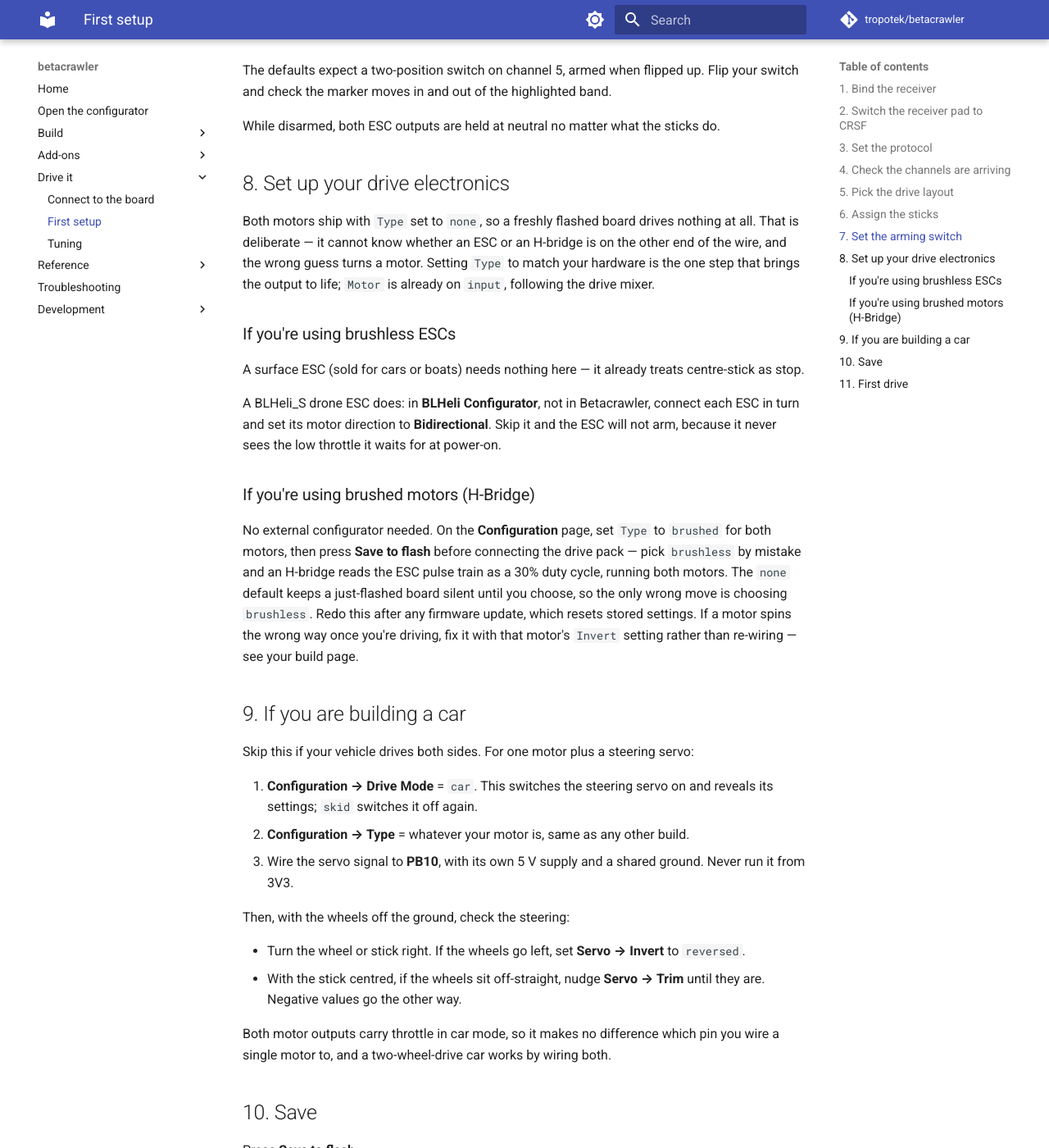
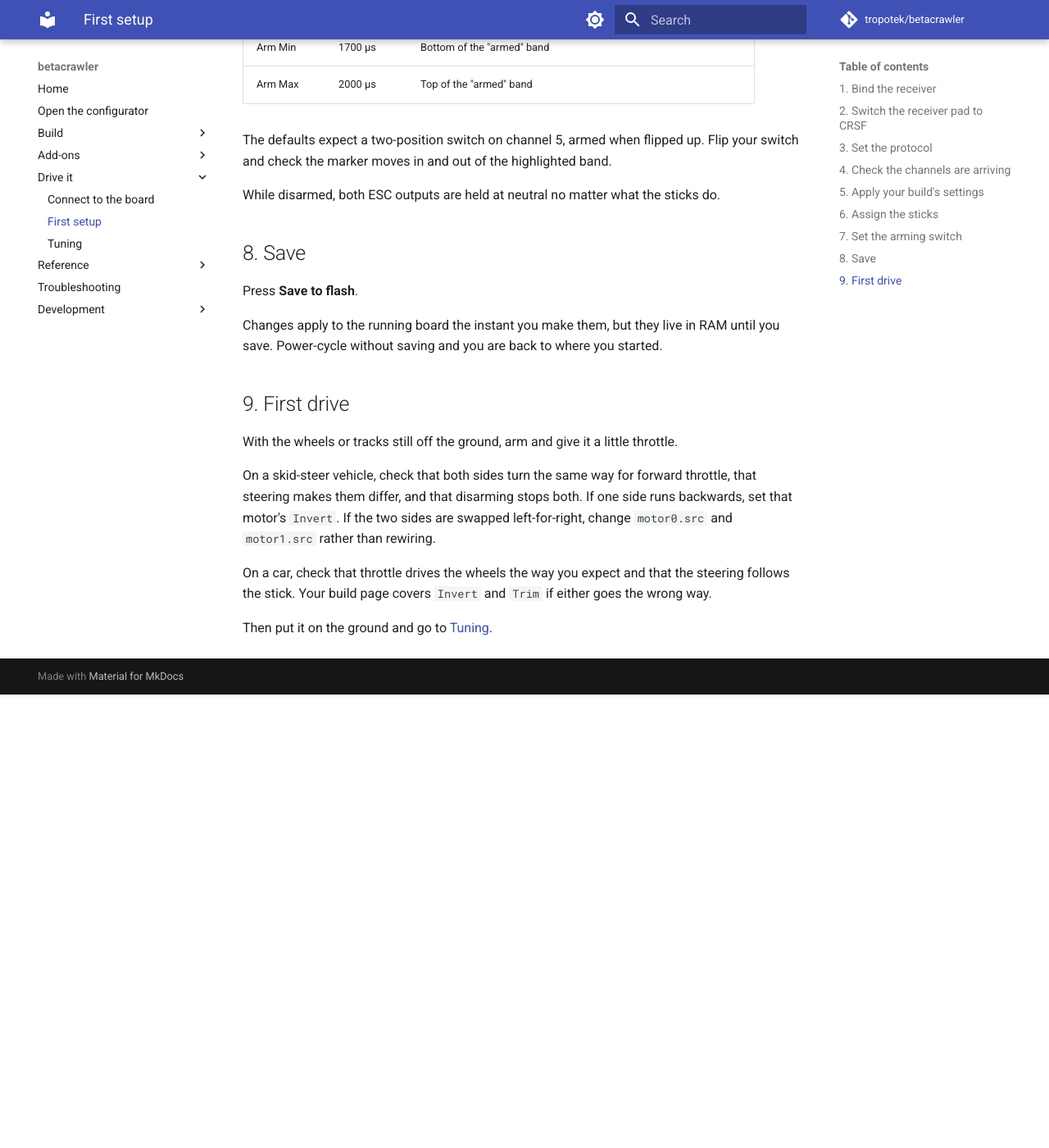
Before and after one commit to tropotek/betacrawler, an MkDocs documentation site: the page built from docs/drive/first-setup.md, in a window 1280 px wide and 1400 px high, scrolled down 3109 px. Shown: the whole window at 82% size. Built offline with MkDocs 1.6.1 and Material for MkDocs 9.7.7, drawn with Linux system fonts in a browser that asks for light colours; comment, search, counter and statistics services are not loaded; after the commit the page ends 3956 px from its top, so only the background shows below that; some of the changed text lies outside the part shown.

Commit message:
docs: first setup stops branching per build
Steps 5, 8 and 9 each asked the reader which vehicle they were building
and then answered for one of them. That decision now belongs to the build
page, which carries the settings table and a starter INI, so first setup
covers only what every build does: bind, channels, sticks, arming, save,
first drive.

```diff
--- a/docs/drive/first-setup.md
+++ b/docs/drive/first-setup.md
@@ -37,15 +37,19 @@
 If nothing moves, stop here — steps 1 to 3 have not taken. Everything after this depends on the
 channels arriving.
 
-## 5. Pick the drive layout
+## 5. Apply your build's settings
 
-On the **Configuration** page, set **Drive Mode**:
+Your build page's **Configuration** section lists the settings that make the board match your
+hardware — the drive mode, each motor's type, and the steering servo on a car. Set them now, or
+restore that page's starter INI from the **Terminal** page.
 
-- **skid** — two driven sides that turn by running at different speeds. Tracks, a 4WD rover, a
-  2WD skid-steer chassis. This is the default.
-- **car** — one driven motor plus a steering servo.
+Both motors ship with `Type` set to `none`, so a freshly flashed board drives nothing at all. That
+is deliberate: the board cannot know whether an ESC or an H-bridge is on the other end of the wire,
+and the wrong guess turns a motor. This is the step that brings the outputs to life.
 
-The rest of this page assumes `skid`; the car build has its own step at the end.
+Redo it after any firmware update that resets stored settings.
+
+If you have not picked a build yet, [Choose your build](../build/index.md) has all four.
 
 ## 6. Assign the sticks
 
@@ -80,66 +84,23 @@
 
 While disarmed, both ESC outputs are held at neutral no matter what the sticks do.
 
-## 8. Set up your drive electronics
-
-Both motors ship with `Type` set to `none`, so a freshly flashed board drives nothing at all. That
-is deliberate — it cannot know whether an ESC or an H-bridge is on the other end of the wire, and
-the wrong guess turns a motor. Setting `Type` to match your hardware is the one step that brings
-the output to life; `Motor` is already on `input`, following the drive mixer.
-
-### If you're using brushless ESCs
-
-A surface ESC (sold for cars or boats) needs nothing here — it already treats centre-stick as
-stop.
-
-A BLHeli_S drone ESC does: in **BLHeli Configurator**, not in Betacrawler, connect each ESC in
-turn and set its motor direction to **Bidirectional**. Skip it and the ESC will not arm, because
-it never sees the low throttle it waits for at power-on.
-
-### If you're using brushed motors (H-Bridge)
-
-No external configurator needed. On the **Configuration** page, set `Type` to `brushed` for both
-motors, then press **Save to flash** before connecting the drive pack — pick `brushless` by
-mistake and an H-bridge reads the ESC pulse train as a 30% duty cycle, running both motors. The
-`none` default keeps a just-flashed board silent until you choose, so the only wrong move is
-choosing `brushless`. Redo this after any firmware update, which resets stored settings. If a
-motor spins the wrong way once you're driving, fix it with that motor's `Invert` setting rather
-than re-wiring — see your build page.
-
-## 9. If you are building a car
-
-Skip this if your vehicle drives both sides. For one motor plus a steering servo:
-
-1. **Configuration → Drive Mode** = `car`. This switches the steering servo on and reveals its
-   settings; `skid` switches it off again.
-2. **Configuration → Type** = whatever your motor is, same as any other build.
-3. Wire the servo signal to **PB10**, with its own 5&nbsp;V supply and a shared ground. Never run
-   it from 3V3.
-
-Then, with the wheels off the ground, check the steering:
-
-- Turn the wheel or stick right. If the wheels go left, set **Servo → Invert** to `reversed`.
-- With the stick centred, if the wheels sit off-straight, nudge **Servo → Trim** until they are.
-  Negative values go the other way.
-
-Both motor outputs carry throttle in car mode, so it makes no difference which pin you wire a single motor to, and a two-wheel-drive car works by wiring both.
-
-## 10. Save
+## 8. Save
 
 Press **Save to flash**.
 
 Changes apply to the running board the instant you make them, but they live in RAM until you
 save. Power-cycle without saving and you are back to where you started.
 
-## 11. First drive
+## 9. First drive
 
-With the wheels or tracks still off the ground, arm and give it a little throttle. Check:
+With the wheels or tracks still off the ground, arm and give it a little throttle.
 
-- Both sides turn the same way for forward throttle.
-- Steering makes them differ.
-- Disarming stops both.
+On a skid-steer vehicle, check that both sides turn the same way for forward throttle, that
+steering makes them differ, and that disarming stops both. If one side runs backwards, set that
+motor's `Invert`. If the two sides are swapped left-for-right, change `motor0.src` and
+`motor1.src` rather than rewiring.
 
-If one side runs backwards, swap any two motor wires on that ESC. If the two sides are swapped
-left-for-right, change `motor0.src` and `motor1.src` rather than rewiring.
+On a car, check that throttle drives the wheels the way you expect and that the steering follows
+the stick. Your build page covers `Invert` and `Trim` if either goes the wrong way.
 
 Then put it on the ground and go to [Tuning](tuning.md).
```
